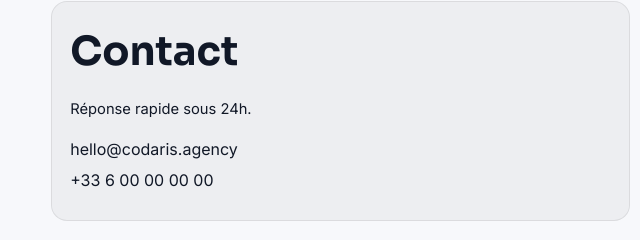
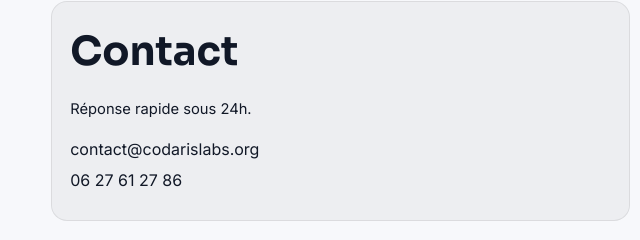
Before and after one commit to GANDREANI27/website, a plain HTML site: page index.html in a window 1280 px wide. Shown: the part 2139-2379 px from the top of the page, 0-640 px from the left. Drawn offline with nearby package versions, Linux system fonts and the light colour scheme.

Commit message:
Update index.html

```diff
--- a/index.html
+++ b/index.html
@@ -125,8 +125,8 @@
         <h2 class="section__title">Contact</h2>
         <p class="small">Réponse rapide sous 24h.</p>
         <ul class="contact__list">
-          <li><a href="mailto:hello@codaris.agency">hello@codaris.agency</a></li>
-          <li><a href="tel:+33600000000">+33 6 00 00 00 00</a></li>
+          <li><a href="mailto:hello@codaris.agency">contact@codarislabs.org</a></li>
+          <li><a href="tel:+33600000000">06 27 61 27 86</a></li>
         </ul>
       </div>
 
```
